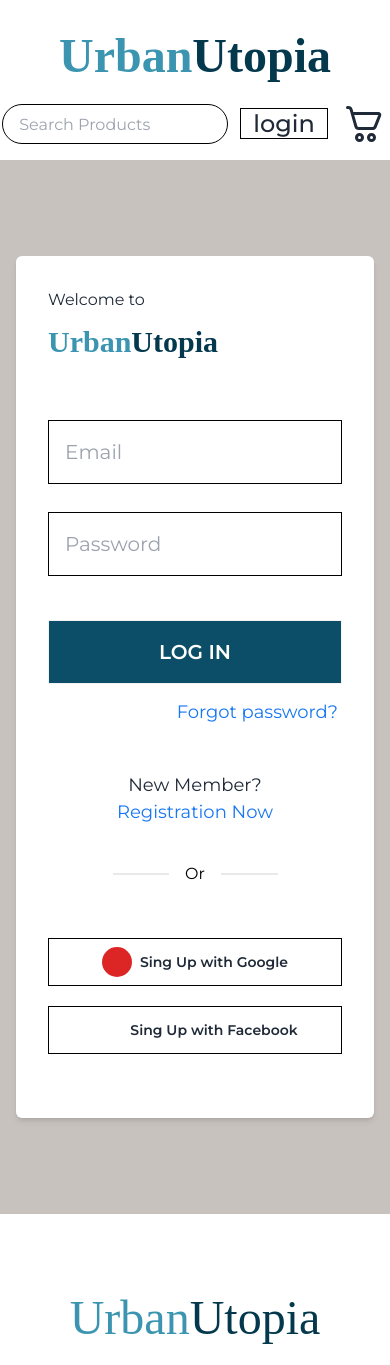
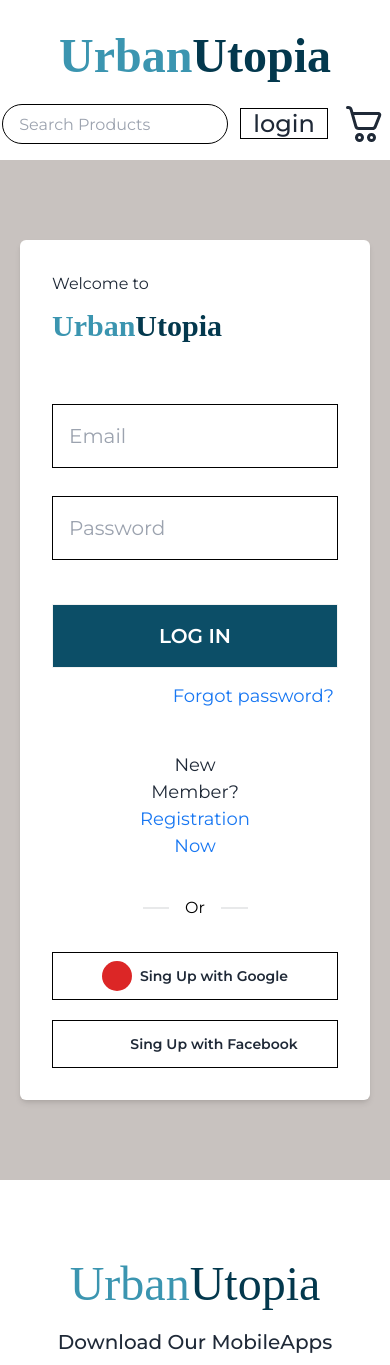
Before and after one commit to Ronnie038/fashion, a React (Vite) app: page /login in a window 390 px wide. Shown: the top 1365 px of the page. Built offline with nearby package versions, Linux system fonts and the light colour scheme; some icons are missing; a web font is replaced by a local one.

Commit message:
login page create and responsive complete

```diff
--- a/src/pages/LoginPage/LoginPage.jsx
+++ b/src/pages/LoginPage/LoginPage.jsx
@@ -11,9 +11,9 @@ const LoginPage = () => {
             <Navbar></Navbar>
             <div className='bg-[#C8C2BF] py-20'>
                 <div className="hero">
-                    <div className="hero-content flex-col lg:flex-row-reverse">
+                    <div className=" flex-col lg:flex-row-reverse">
 
-                        <div className="xl:max-w-full lg:max-w-3xl md:max-w-2xl max-w-sm flex-shrink-0 rounded-md shadow-md bg-white">
+                        <div className="xl:max-w-full lg:max-w-3xl md:max-w-2xl max-w-sm flex-shrink-0 rounded-md shadow-md bg-white mx-5 md:mx-0 lg:mx-0 ">
                             <form className="card-body lg:px-28 space-y-5">
                                 <div>
                                     <p >Welcome to</p>
@@ -33,27 +33,26 @@ const LoginPage = () => {
                                         <Link href="#" className="label-text-alt link link-hover text-[18px] my-3 text-[#1877F2]">Forgot password?</Link>
                                     </label>
                                 </div>
-                            </form>
-                            <div className='text-center px-20'>
-                                <p className='text-[18px]'>New Member? <Link className=' text-[#1877F2]'>Registration Now</Link></p>
-                                <div className="divider w-10/12 mx-auto text-black pt-8">Or</div>
-                            </div>
-                            <div className='xl:px-32 lg:px-32 md:px-12 px-8'>
-                                <div className='xl:flex lg:flex justify-center md:flex-wrap flex-wrap space-y-5 items-center gap-5 w-full my-16'>
-                                    <Link className='btn bg-transparent lg:w-6/12 w-full rounded-none border border-black'>
+                                <div className='text-center px-20'>
+                                    <p className='text-[18px]'>New Member? <Link className=' text-[#1877F2]'>Registration Now</Link></p>
+                                    <div className="divider w-10/12 mx-auto text-black pt-8">Or</div>
+                                </div>
+                                <div className='flex flex-wrap gap-5 justify-between  my-8'>
+                                    <Link className='btn bg-transparent rounded-none w-full lg:w-auto border border-black'>
                                         <div className='flex items-center gap-2'>
                                             <Icon icon="entypo-social:google" className='text-white bg-red-600 rounded-full p-2 text-3xl' />
                                             <span className='normal-case'>Sing Up with Google</span>
                                         </div>
                                     </Link>
-                                    <Link className='btn bg-transparent border-1 lg:w-6/12 w-full rounded-none border border-black'>
+                                    <Link className='btn bg-transparent border-1 rounded-none w-full lg:w-auto border border-black'>
                                         <div className='flex items-center gap-2'>
                                             <Icon icon="ic:baseline-facebook" className='text-3xl text-[#1877F2]' />
                                             <span className='normal-case'>Sing Up with Facebook</span>
                                         </div>
                                     </Link>
                                 </div>
-                            </div>
+                            </form>
+
                         </div>
                     </div>
                 </div>
```
